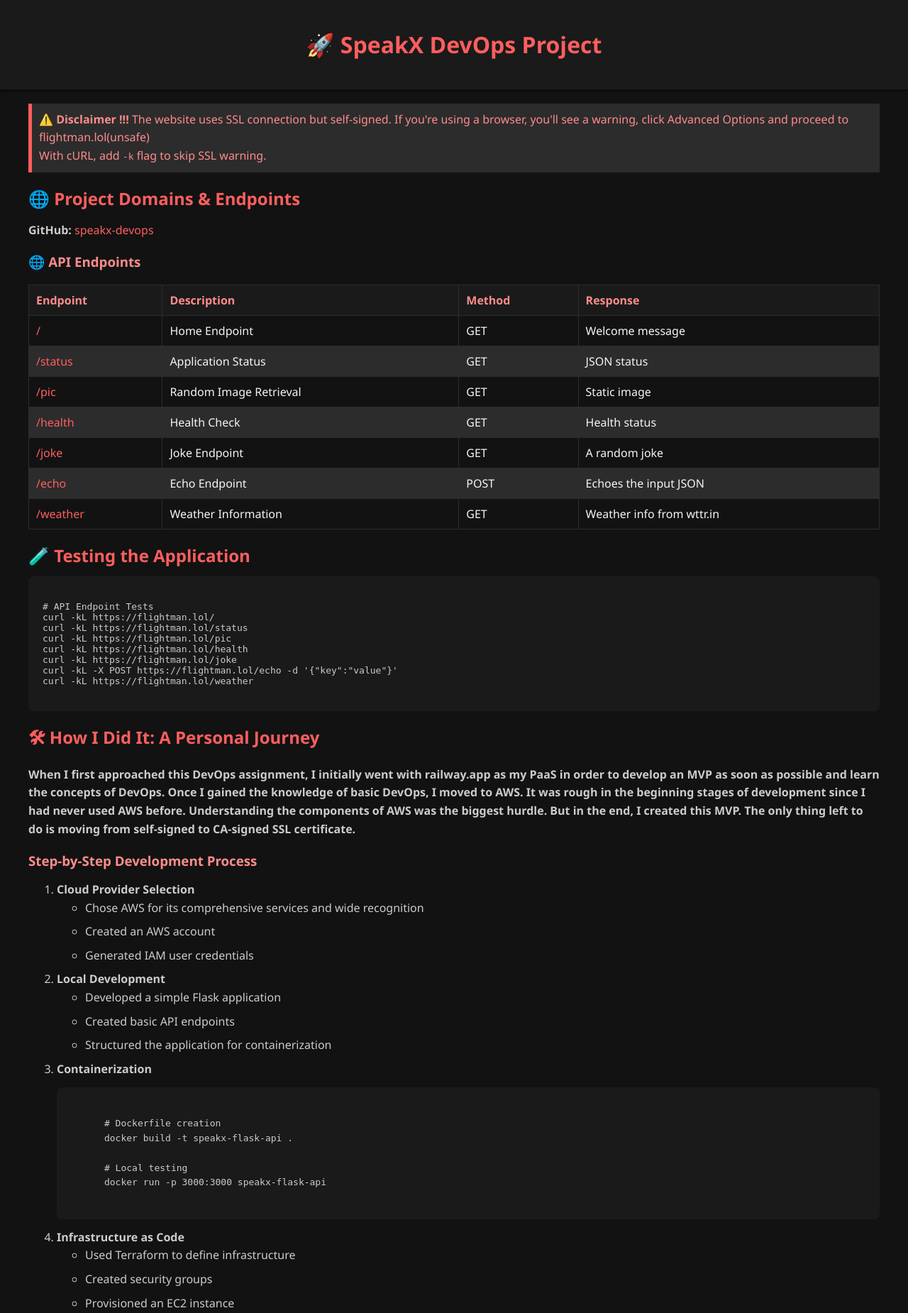
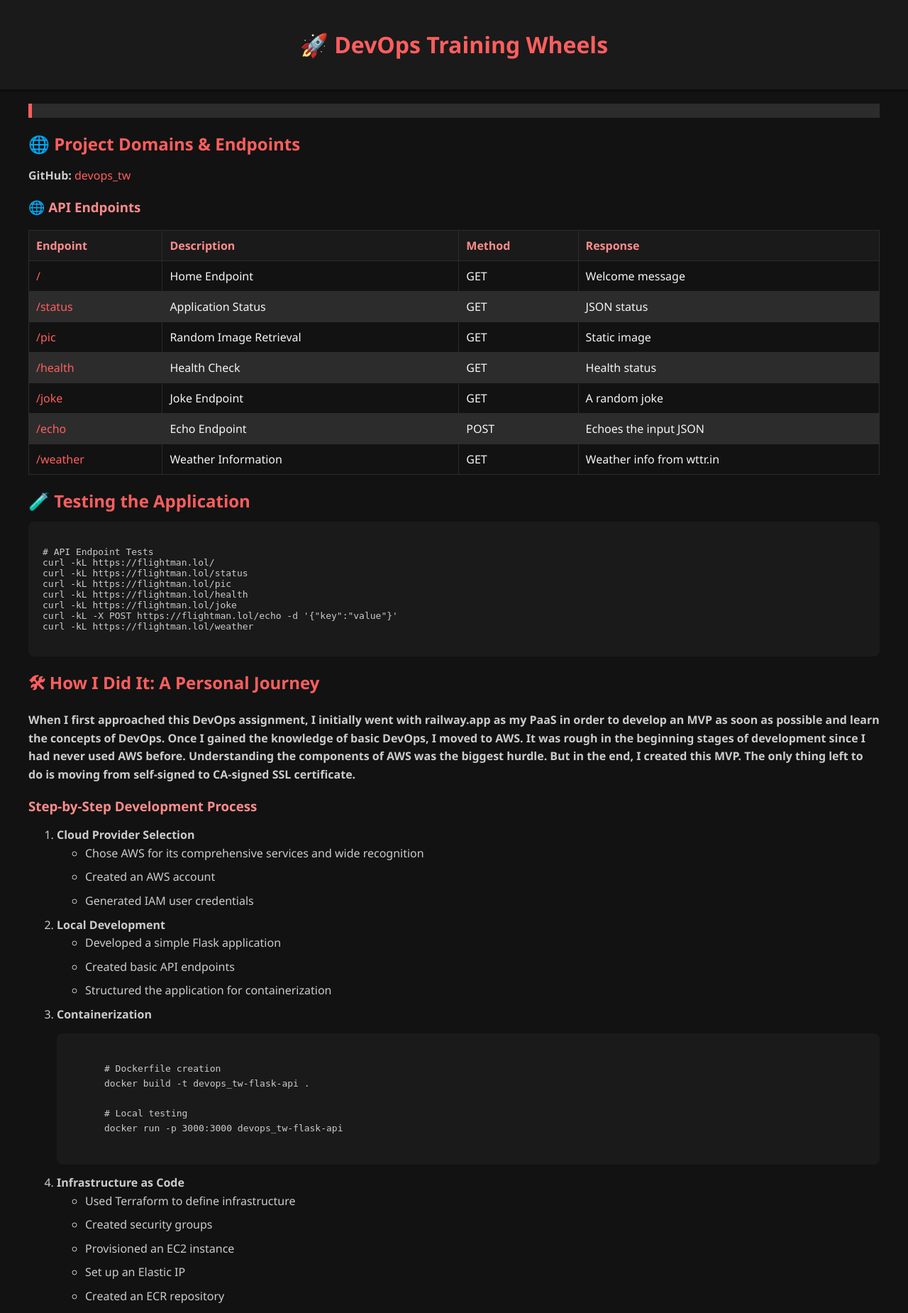
Before and after one commit to flightman69/devops_tw, a Flask app: page / in a window 1280 px wide. Shown: the top 1850 px of the page at 71% size. Run offline with Flask 3, Linux system fonts and the light colour scheme.

Commit message:
devops_tw birth

```diff
--- a/app/templates/index.html
+++ b/app/templates/index.html
@@ -4,27 +4,25 @@
 <head>
     <meta charset="UTF-8">
     <meta name="viewport" content="width=device-width, initial-scale=1.0">
-    <title>🚀 SpeakX DevOps Project</title>
+    <title>🚀 DevOps Training Wheels</title>
     <link rel="stylesheet" href="static/css/styles.css">
 </head>
 
 <body>
     <header>
-        <h1>🚀 SpeakX DevOps Project</h1>
+        <h1>🚀 DevOps Training Wheels</h1>
     </header>
 
     <section class="container">
         <section class="project-domains">
 
             <div class="warning">
-                <p><strong>⚠️ Disclaimer !!!</strong> The website uses SSL connection but self-signed. If you're using a browser, you'll see a warning, click Advanced Options and proceed to flightman.lol(unsafe)
-                    <br> With cURL, add <code>-k</code> flag to skip SSL warning.</p>
             </div>
             <h2>🌐 Project Domains & Endpoints</h2>
             <div class="domain">
                 <!-- <h3>🔗 Primary Domain</h3> -->
                 <!-- <p><strong>Domain:</strong> <a href="https://flightman.lol" target="_blank">flightman.lol</a></p> -->
-                <p><strong>GitHub:</strong> <a href="https://github.com/flightman69/speakx-devops" target="_blank">speakx-devops</a></p>
+                <p><strong>GitHub:</strong> <a href="https://github.com/flightman69/devops_tw" target="_blank">devops_tw</a></p>
             </div>
 
             <h3>🌐 API Endpoints</h3>
@@ -136,10 +134,10 @@ curl -kL https://flightman.lol/weather
                   <strong>Containerization</strong>
                   <pre><code>
       # Dockerfile creation
-      docker build -t speakx-flask-api .
+      docker build -t devops_tw-flask-api .
 
       # Local testing
-      docker run -p 3000:3000 speakx-flask-api
+      docker run -p 3000:3000 devops_tw-flask-api
                   </code></pre>
               </li>
 
@@ -259,7 +257,7 @@ curl -kL https://flightman.lol/weather
         </section>
 
         <footer>
-            <p>© 2025 SpeakX Project. All rights reserved. | Built with ❤️ by Flightman</p>
+            <p>© 2025 Devops Training Wheel Project. All rights reserved. | Built with ❤️ by Flightman</p>
         </footer>
     </section>
 </body>
--- a/docker-compose.yml
+++ b/docker-compose.yml
@@ -1,7 +1,7 @@
 version: '3.8'
 services:
   speakx-flask-api:
-    image: 153518899895.dkr.ecr.us-east-1.amazonaws.com/speakx-ecr:latest
+    image: 153518899895.dkr.ecr.us-east-1.amazonaws.com/devops_tw-ecr:latest
     ports:
       - "3000:3000"
 
```
Also changed, not shown: README.md, 3 other files.
